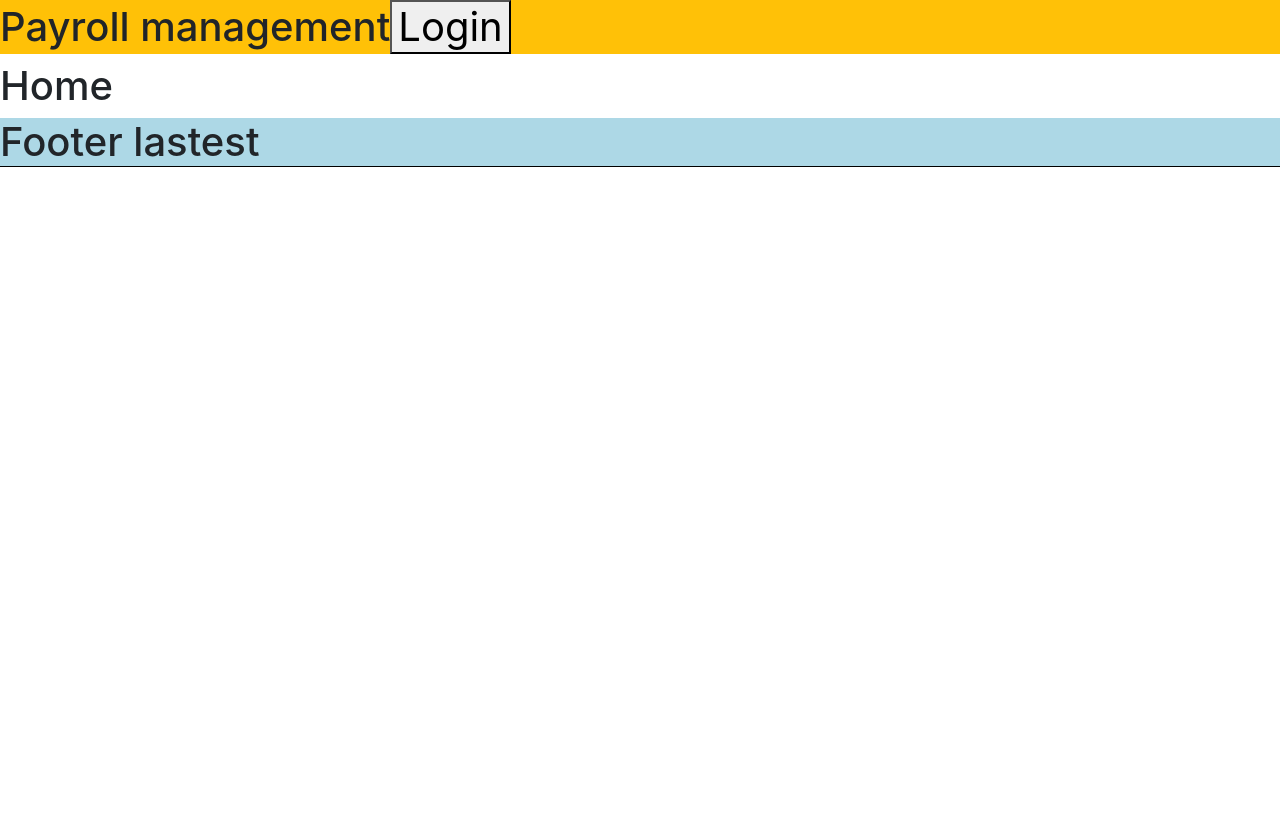
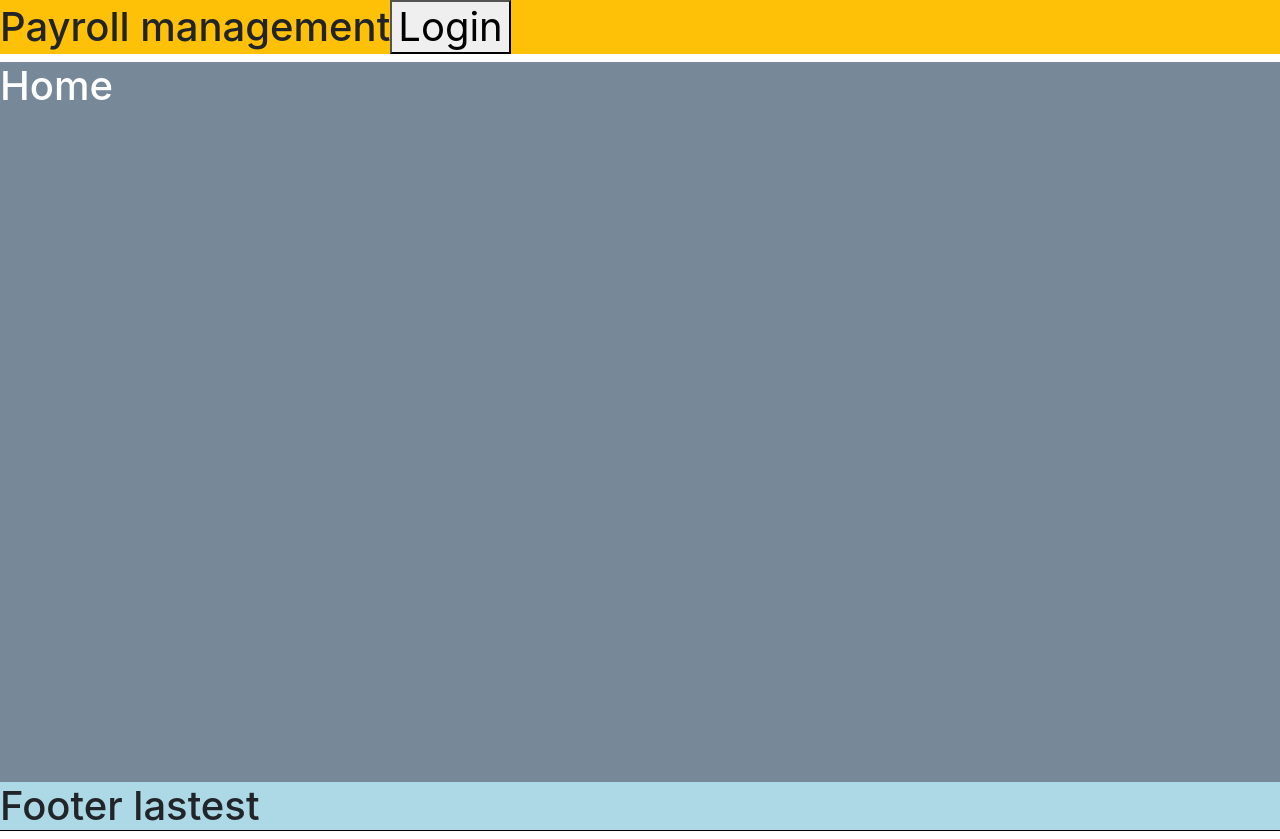
Before and after one commit to TriNitSTechnologies/React-Tutorial, a React (Create React App) app: page / in a window 1280 px wide. Before the commit the page ends 800 px from the top, so only its background shows below. Built offline with nearby package versions, Linux system fonts and the light colour scheme.

Commit message:
Reat context layout

```diff
--- a/src/App.css
+++ b/src/App.css
@@ -4,6 +4,31 @@
 
 .App {
   text-align: center;
+}
+
+.main-body{
+  display: flex;
+  flex-direction: row;
+  align-items: center;
+  justify-content: center;
+  color: white;
+  height: calc(100vh - 80px);
+}
+
+.sidebar {
+  width: 150px;
+  background-color: lightpink;
+  height: 100%;
+}
+
+.main-content {
+  width: calc(100vw - 150px);
+  background-color: lightslategray;
+  height: 100%;
+}
+
+.main-content-full {
+  width: 100%;
 }
 
 .loader {
--- a/src/App.js
+++ b/src/App.js
@@ -1,3 +1,4 @@
+import { useContext } from "react";
 import { Route, Switch } from "react-router-dom";
 import "../node_modules/bootstrap/dist/css/bootstrap.min.css";
 import "./App.css";
@@ -10,12 +11,23 @@ import Home from "./components/Home/Home";
 import Component1 from "./components/Login/Component1";
 import Login from "./components/Login/Login";
 import Registration from "./components/Registration/Registration";
+import Sidebar from "./components/Sidebar/Sidebar";
+import { UserContext } from "./Context/UserContext";
 
 function MyApp() {
+  const userObj = useContext(UserContext);
+  const styleClass = userObj.username ? "main-content " : "main-content main-content-full";
   return (
+    <div className="h-100 w-100">
       <div>
         <Header />
+      </div>
 
+      <div  className="main-body">
+        { userObj.username ? <div className="sidebar">
+          <Sidebar />
+        </div> : null}
+        <div className={styleClass}>
           <Switch>
             <Route path="/" exact>
               <Home />
@@ -29,9 +41,9 @@ function MyApp() {
               <Employee />
             </Route>
 
-        <Route  path="/emp/:empId" component={EmployeeData}/>
+            <Route path="/emp/:empId" component={EmployeeData} />
 
-        <Route path="/dashboard" >
+            <Route path="/dashboard">
               <Dashboard />
             </Route>
 
@@ -39,19 +51,20 @@ function MyApp() {
               <Component1 />
             </Route>
 
-        <Route pat="/registration" exact  >
+            <Route pat="/registration" exact>
               <Registration />
             </Route>
-
-
 
             <Route>
               <h1>404 Not Found</h1>
             </Route>
+          </Switch>
+        </div>
+      </div>
 
-      </Switch>
-
+      <div>
         <Footer />
+      </div>
     </div>
   );
 }
--- /dev/null
+++ b/src/Context/UserContext.js
@@ -0,0 +1,20 @@
+import { createContext, useState } from "react";
+
+export const UserContext = createContext({
+    username: "",
+    login: (username) => {},
+});
+
+export const UserContextProvider = (props) => {
+    const [username, setUsername] = useState("");
+
+    function login(username) {
+        setUsername(username);
+    }
+
+    return (
+        <UserContext.Provider value={{username,login}}>
+            {props.children}
+        </UserContext.Provider>
+    )
+}
--- a/src/components/Header/Header.js
+++ b/src/components/Header/Header.js
@@ -1,19 +1,20 @@
-import { useState } from "react";
+import { useContext, useState } from "react";
 import { Link, useHistory } from "react-router-dom";
+import { UserContext } from "../../Context/UserContext";
 import Loader from "../Loader/Loader";
 
 export default function Header(){
-    const [isUserLoggedIn, setIsUserLoggedIn] = useState(false);
     const [loading, setLoading] = useState(false);
     const history = useHistory();
-    function handleLogin(){
-        console.log("Login");
-        setIsUserLoggedIn(!isUserLoggedIn);
+    const userObj = useContext(UserContext);
 
-        if(!isUserLoggedIn){
-            history.push('/login');
+    function handleLogout() {
+        if(userObj.username){
+            userObj.login('');
         }
+        history.push("/login");
     }
+
 
     if(loading){
         return <Loader>Loading login...</Loader>
@@ -25,11 +26,11 @@ export default function Header(){
            {/* {loading ? <Loader />: null}  */}
             <h1 className="bg-warning" >Payroll management
 
-            <button onClick={handleLogin}>
-                {isUserLoggedIn ? 'Logout' : 'Login'}
+            <button onClick={handleLogout}>
+                {userObj.username ? 'Logout' : 'Login'}
             </button>
 
-            <span className="float-end">{isUserLoggedIn && 'Trinits' } </span>
+            <span className="float-end">{userObj.username ? userObj.username: '' } </span>
             </h1>
         </div>
         </>
--- a/src/components/Login/Login.js
+++ b/src/components/Login/Login.js
@@ -1,58 +1,64 @@
-import React, { Component, useEffect, useRef, useState } from "react";
+import React, {
+  Component,
+  useContext,
+  useEffect,
+  useRef,
+  useState,
+} from "react";
 import { Link, useHistory } from "react-router-dom";
-import Component1 from "./Component1";
-import Component2 from "./Component2";
+import { UserContext } from "../../Context/UserContext";
 
 export default function Login() {
   //useState
   const usernameRef = useRef();
-    let [username, setUsername] = useState('');
-    let [password, setPassword] = useState('');
+  let [username, setUsername] = useState("");
+  let [password, setPassword] = useState("");
   let [errors, setErrors] = useState({
-      username: '',
-      password: ''
+    username: "",
+    password: "",
   });
   const history = useHistory();
+  const userObj = useContext(UserContext);
 
   function handleInput(event) {
     setUsername(event.target.value);
   }
 
-    function handlePassword(event){
+  function handlePassword(event) {
     setPassword(event.target.value);
   }
 
   useEffect(() => {
     usernameRef.current.focus();
-    },
-    [])
+  }, []);
 
-    function handleSubmit(event){
+  function handleSubmit(event) {
     event.preventDefault();
 
     let errorObj = {};
-        if(!username || !username.trim()){
-          errorObj.username = 'User name is required';
-        }else if(username.length < 5){
-          errorObj.username = 'User name should be minimum 5 characters';
+    if (!username || !username.trim()) {
+      errorObj.username = "User name is required";
+    } else if (username.length < 5) {
+      errorObj.username = "User name should be minimum 5 characters";
     }
 
-        if(!password || !password.trim()){
-          errorObj.password = 'Password is required';
-        }else if(password.length < 5){
-          errorObj.password = 'Password should be minimum 5 characters';
+    if (!password || !password.trim()) {
+      errorObj.password = "Password is required";
+    } else if (password.length < 5) {
+      errorObj.password = "Password should be minimum 5 characters";
     }
 
     setErrors(errorObj);
 
-        if(Object.keys(errorObj).length > 0){
+    if (Object.keys(errorObj).length > 0) {
       return;
     }
 
-        if(username === 'admin' && password === 'admin'){
-          history.push("/dashboard")
-        }else {
-          errorObj.invalid = 'Invalid username or password';
+    if (password === "admin") {
+      userObj.login(username);
+      history.push("/dashboard");
+    } else {
+      errorObj.invalid = "Invalid username or password";
       setErrors(errorObj);
     }
   }
@@ -63,24 +69,40 @@ export default function Login() {
 
       <form autoComplete="false" onSubmit={handleSubmit}>
         <div className="mb-1">
-          Username: <input type="text" className="form-control"  onChange={handleInput} ref={usernameRef}/>
+          Username:{" "}
+          <input
+            type="text"
+            className="form-control"
+            onChange={handleInput}
+            ref={usernameRef}
+          />
         </div>
-        {errors.username && <small className="text-danger">{errors.username}</small> }
+        {errors.username && (
+          <small className="text-danger">{errors.username}</small>
+        )}
         <div className="mb-1">
-          Password: <input type="password" className="form-control" onChange={handlePassword}/>
+          Password:{" "}
+          <input
+            type="password"
+            className="form-control"
+            onChange={handlePassword}
+          />
         </div>
-        {errors.password && <small className="text-danger">{errors.password}</small>}
+        {errors.password && (
+          <small className="text-danger">{errors.password}</small>
+        )}
 
         <div>
-        <button className="btn btn-primary">
-          Login
-        </button>
-          <Link to="/registration" className="ms-2 btn btn-secondary">Registration</Link>
+          <button className="btn btn-primary">Login</button>
+          <Link to="/registration" className="ms-2 btn btn-secondary">
+            Registration
+          </Link>
         </div>
-
       </form>
       <div>
-        {errors.invalid && <small className="text-danger">{errors.invalid}</small>}
+        {errors.invalid && (
+          <small className="text-danger">{errors.invalid}</small>
+        )}
       </div>
     </div>
   );
--- /dev/null
+++ b/src/components/Sidebar/Sidebar.js
@@ -0,0 +1,20 @@
+import { Link } from "react-router-dom";
+
+export default function Sidebar(){
+    return(
+        <div className="sidebar">
+            <div>
+              <Link to="/dashboard">Dashboard</Link>
+            </div>
+
+            <div>
+                <Link to="/emp">Employees</Link>
+            </div>
+
+            <div>
+                <Link to="/companies">Companies</Link>
+            </div>
+
+            </div>
+    )
+}
--- a/src/index.js
+++ b/src/index.js
@@ -2,6 +2,7 @@ import React from "react";
 import ReactDOM from "react-dom/client";
 import { BrowserRouter } from "react-router-dom";
 import MyApp from "./App";
+import { UserContextProvider } from "./Context/UserContext";
 import "./index.css";
 import reportWebVitals from "./reportWebVitals";
 
@@ -9,10 +10,10 @@ const root = ReactDOM.createRoot(document.getElementById("root"));
 root.render(
   <React.StrictMode>
     <BrowserRouter>
-      <MyApp />
+      <UserContextProvider>
+        <MyApp />
+      </UserContextProvider>
     </BrowserRouter>
-
-
   </React.StrictMode>
 );
 
```
Lines whose indentation alone changed are shown as unchanged.
